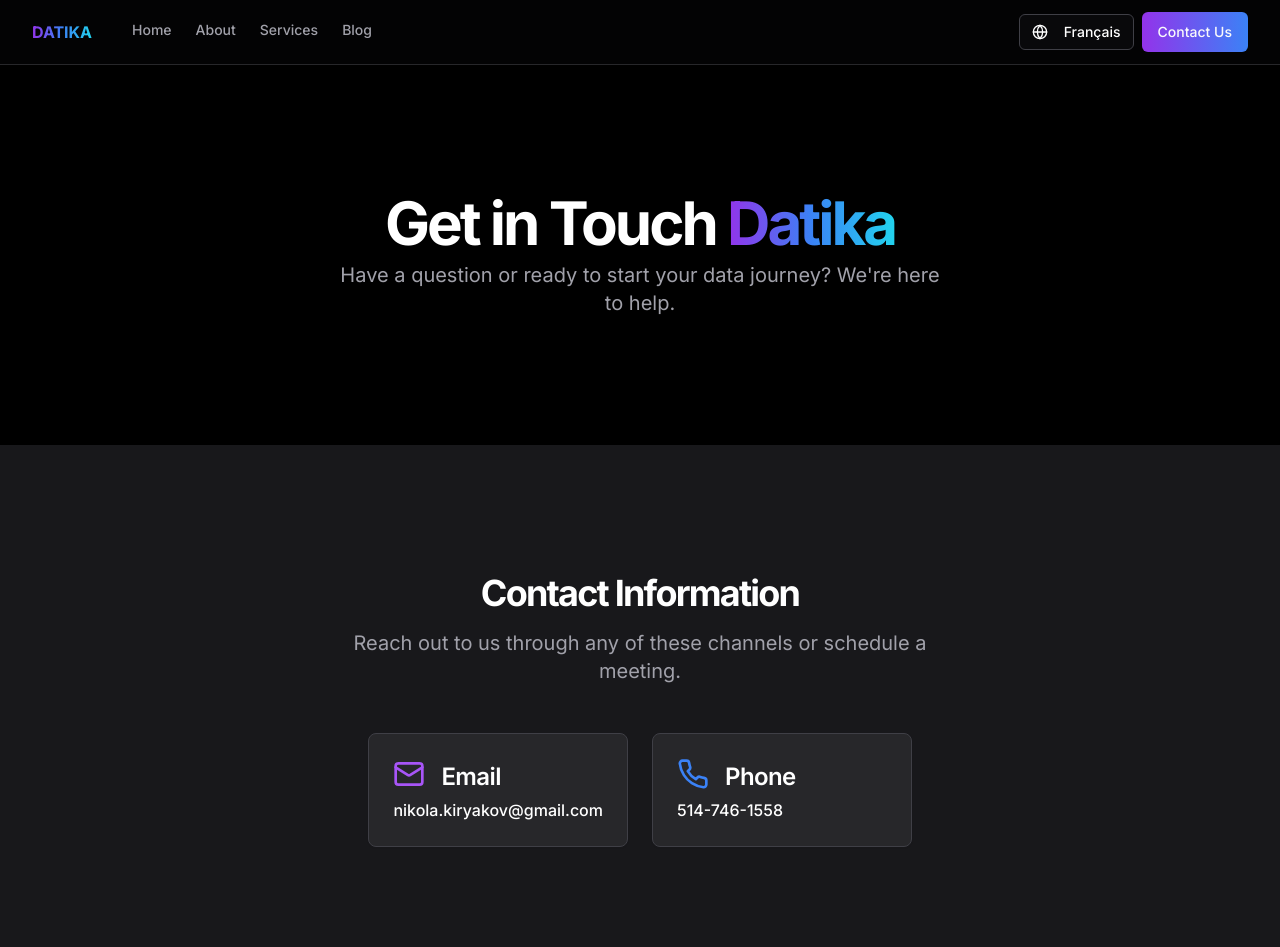
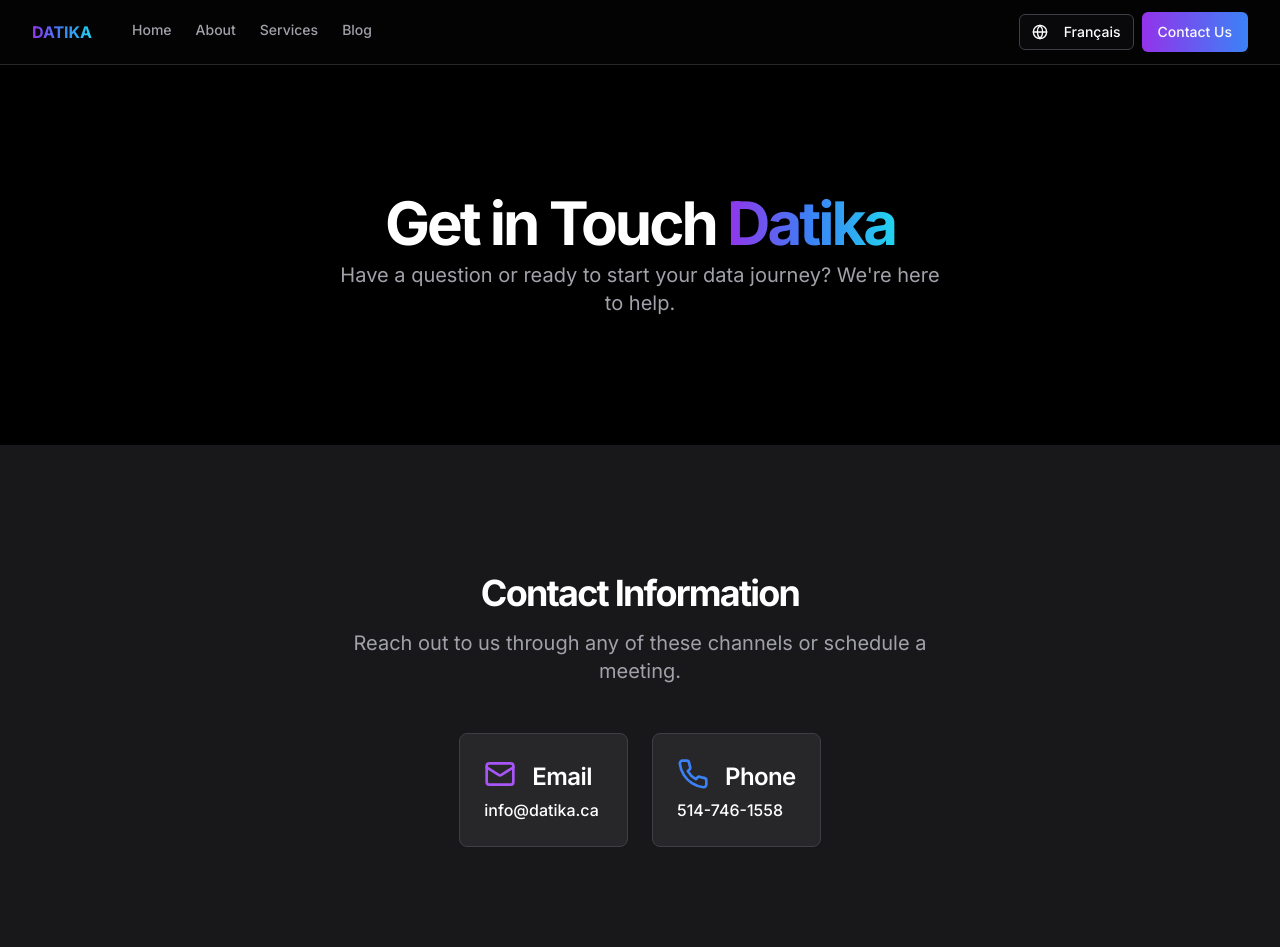
Before and after one commit to nkiryakov/datika, a Next.js app: page /contact in a window 1280 px wide. Shown: the top 947 px of the page. Built offline with nearby package versions, Linux system fonts and the light colour scheme.

Commit message:
email change

```diff
--- a/app/contact/page.tsx
+++ b/app/contact/page.tsx
@@ -54,7 +54,8 @@ export default function ContactPage() {
                     <CardTitle>{t("contact.email")}</CardTitle>
                   </CardHeader>
                   <CardContent>
-                    <p className="font-medium">nikola.kiryakov@gmail.com</p>
+                    <a className="font-medium" href="mailto:info@datika.ca?subject=Service%20Request">info@datika.ca</a>
+
                   </CardContent>
                 </Card>
 
```
